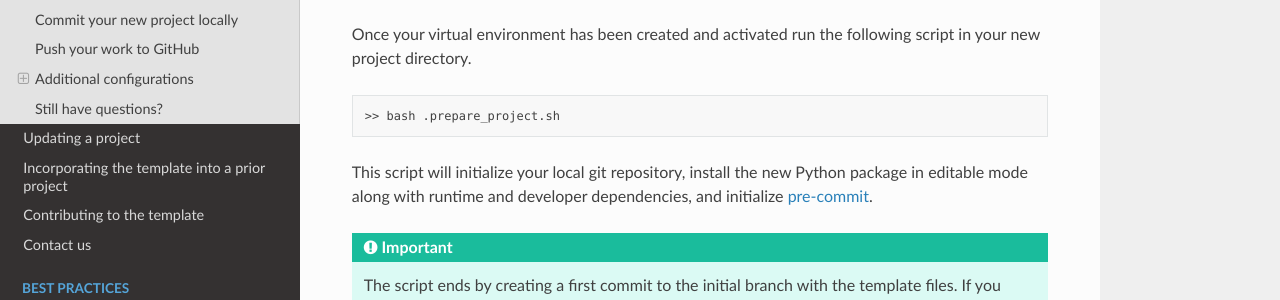
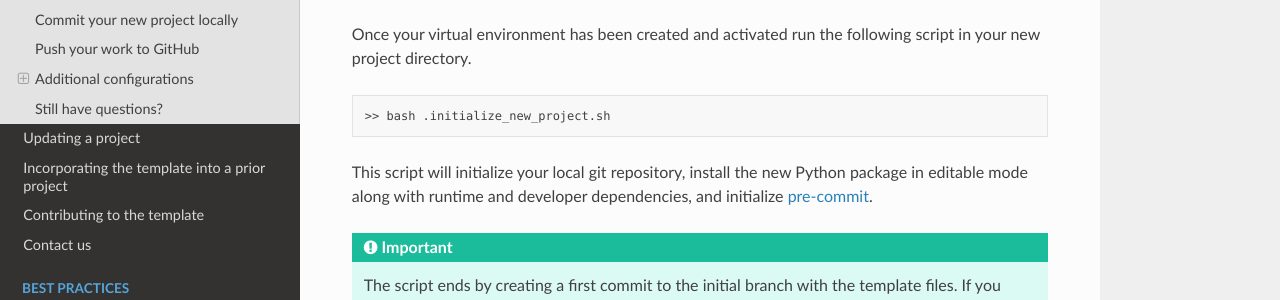
Before and after one commit to lincc-frameworks/python-project-template, a Sphinx documentation site: the page built from docs/source/new_project.rst, in a window 1280 px wide and 900 px high, scrolled down 2171 px. Shown: the part 151-451 px from the top of the window. Built offline with Sphinx 7.4.7 and the Read the Docs theme 2.0.0, drawn with Linux system fonts in a browser that asks for light colours; the version number could not be read and is left out.

Commit message:
`.prepare_project.sh` -> `.initialize_new_project.sh`  (#413)
* Changed name of setup script, added the "init" script to .gitignore. Created setup_dev script.

* Force pushing the initialize_new_project script.

* Updating the references to .prepare_proejct that I could find.

```diff
--- a/copier.yml
+++ b/copier.yml
@@ -151,7 +151,7 @@
 
        $ cd {{ _copier_conf.dst_path }}
        $ python3 -mvenv ~/.virtualenvs/{{ project_name }} && source ~/.virtualenvs/{{ project_name }}/bin/activate
-       $ bash .prepare_project.sh
+       $ bash .initialize_new_project.sh
 
 ###
 # Below this line are Copier configuration options.
--- a/docs/source/new_project.rst
+++ b/docs/source/new_project.rst
@@ -120,7 +120,7 @@
 
 .. code-block:: bash
 
-    >> bash .prepare_project.sh
+    >> bash .initialize_new_project.sh
 
 This script will initialize your local git repository, install the new Python
 package in editable mode along with runtime and developer dependencies, and
@@ -132,7 +132,7 @@
     to the pre-commit hooks checks. If they are not compliant the bash script will exit
     with a verbose error code. You should apply the suggestions and re-run the script.
 
-The full contents of the script can be seen on `Github <https://github.com/lincc-frameworks/python-project-template/tree/main/python-project-template/.prepare_project.sh>`_.
+The full contents of the script can be seen on `Github <https://github.com/lincc-frameworks/python-project-template/tree/main/python-project-template/.initialize_new_project.sh>`_.
 
 The script assumes that you have access to bash. If that is not true for your environment,
 you should be able to run all the commands manually in your environment using
```
Also changed, not shown: README.md (+1 -1 lines), 4 other files.
